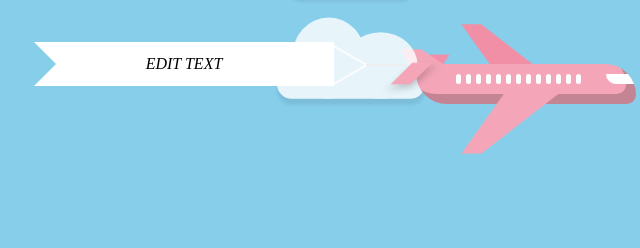
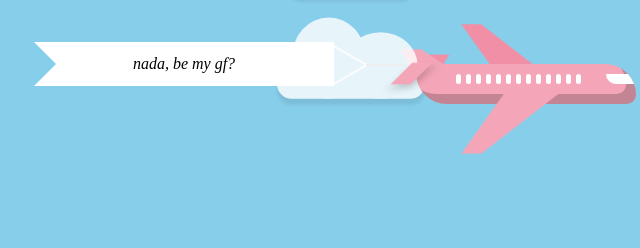
Before and after one commit to Iqballzzr/da, a plain HTML site: page index.html in a window 1280 px wide. Shown: the part 336-584 px from the top of the page, 149-789 px from the left. Drawn offline with Linux system fonts and the light colour scheme.

Commit message:
Update index.html

```diff
--- a/index.html
+++ b/index.html
@@ -3,7 +3,7 @@
 <head>
   <meta charset="UTF-8">
   <meta name="viewport" content="width=device-width, initial-scale=1.0">
-  <title>PESAWAT</title>
+  <title>wiu wiu</title>
   <link rel="stylesheet" href="styles.css">
 </head>
 <body>
@@ -27,7 +27,7 @@
     <div class="banner-container">
         <i class="rope"></i>
         <i class="banner">
-         EDIT TEXT
+         nada, be my gf?
         <i class="triangle"></i>
     </i>
     </div>
```
